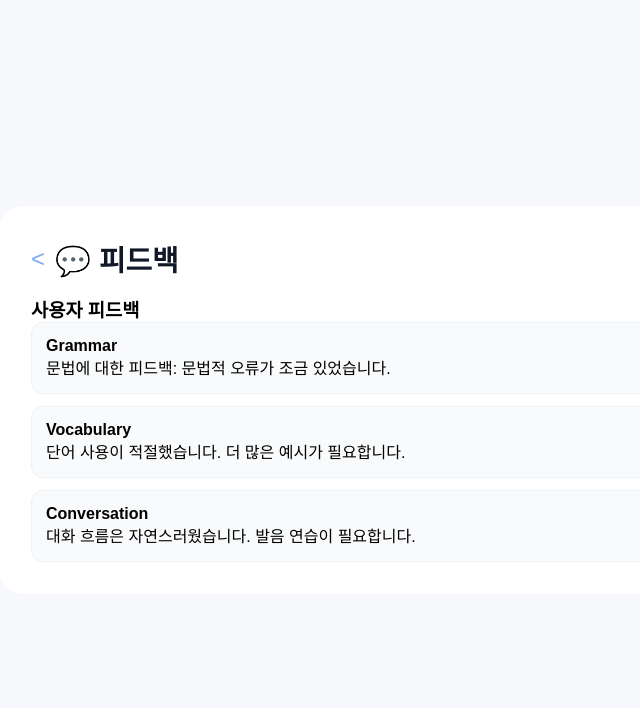
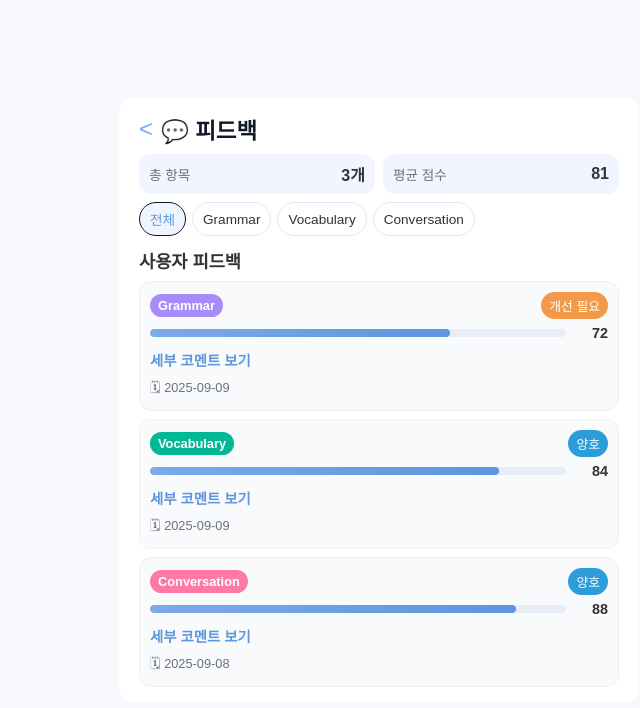
Before and after one commit to nojungsin/eng_learn_chat, a React (Create React App) app in the folder eng_learning/ui/: page /feedback in a window 1280 px wide. Shown: the top 708 px of the page, without its empty margins (261-901 px from the left). Built offline with nearby package versions, Linux system fonts and the light colour scheme.

Commit message:
Update Feedback.tsx

```diff
--- a/eng_learning/ui/src/pages/Feedback.tsx
+++ b/eng_learning/ui/src/pages/Feedback.tsx
@@ -1,45 +1,135 @@
-import { useState } from 'react';
-import { useNavigate } from 'react-router-dom';
+import { useMemo, useState } from 'react';
+import { useNavigate, useLocation } from 'react-router-dom';
 import './Feedback.css';
 
-export default function Feedback() {
-  const [feedbackList] = useState<{ topic: string; feedback: string }[]>([
+type Level = 'excellent' | 'good' | 'needs-work';
+
+type FeedbackItem = {
+  topic: 'Grammar' | 'Vocabulary' | 'Conversation';
+  feedback: string;
+  score: number; // 0~100
+  level: Level;
+  date: string; // yyyy-mm-dd
+};
+
+const INITIAL_FEEDBACK: FeedbackItem[] = [
   {
     topic: 'Grammar',
-      feedback: '문법에 대한 피드백: 문법적 오류가 조금 있었습니다.',
+    feedback: '문법적 오류가 일부 있었어요. 시제 일치와 관사 사용을 중심으로 보완해보면 좋아요.',
+    score: 72,
+    level: 'needs-work',
+    date: '2025-09-09',
   },
   {
     topic: 'Vocabulary',
-      feedback: '단어 사용이 적절했습니다. 더 많은 예시가 필요합니다.',
+    feedback: '단어 선택은 적절했어요. 같은 표현 반복을 줄이고 동의어를 다양화해보면 더 좋아요.',
+    score: 84,
+    level: 'good',
+    date: '2025-09-09',
   },
   {
     topic: 'Conversation',
-      feedback: '대화 흐름은 자연스러웠습니다. 발음 연습이 필요합니다.',
+    feedback: '대화 흐름은 자연스러웠고 템포도 좋았어요. 억양/발음은 특정 단어에서 살짝 뭉개졌어요.',
+    score: 88,
+    level: 'good',
+    date: '2025-09-08',
   },
-  ]);
+];
 
+const TABS: Array<'All' | FeedbackItem['topic']> = ['All', 'Grammar', 'Vocabulary', 'Conversation'];
+
+export default function Feedback() {
   const navigate = useNavigate();
+  const location = useLocation() as { state?: { newFeedback?: FeedbackItem } };
+
+  const initialList = location.state?.newFeedback
+    ? [location.state.newFeedback, ...INITIAL_FEEDBACK]
+    : INITIAL_FEEDBACK;
+
+  const [activeTab, setActiveTab] = useState<(typeof TABS)[number]>('All');
+  const [feedbackList] = useState<FeedbackItem[]>(initialList);
+
+  const filtered = useMemo(
+    () => (activeTab === 'All' ? feedbackList : feedbackList.filter(f => f.topic === activeTab)),
+    [activeTab, feedbackList]
+  );
+
+  const avgScore = useMemo(() => {
+    if (filtered.length === 0) return 0;
+    return Math.round(filtered.reduce((sum, f) => sum + f.score, 0) / filtered.length);
+  }, [filtered]);
+
+  const levelLabel = (level: Level) =>
+    level === 'excellent' ? '우수' : level === 'good' ? '양호' : '개선 필요';
 
   return (
     <div className="feedback-container">
-        <div className="feedback-card">
+      {/* compact 클래스로 크기 축소 + 내부 스크롤 */}
+      <div className="feedback-card compact">
+        {/* Header */}
         <div className="feedback-header">
-            <button className="back-button" onClick={() => navigate('/home')}>
+          <button className="back-button" aria-label="뒤로가기" onClick={() => navigate('/home')}>
             &lt;
           </button>
           <h2>💬 피드백</h2>
         </div>
 
-          <h3>사용자 피드백</h3>
+        {/* Summary */}
+        <section className="summary">
+          <div className="summary-item">
+            <span className="summary-label">총 항목</span>
+            <strong className="summary-value">{filtered.length}개</strong>
+          </div>
+          <div className="summary-item">
+            <span className="summary-label">평균 점수</span>
+            <strong className="summary-value">{avgScore}</strong>
+          </div>
+        </section>
 
-          {feedbackList.length === 0 ? (
-              <p>아직 피드백이 없습니다.</p>
+        {/* Tabs */}
+        <nav className="tabs" aria-label="피드백 카테고리">
+          {TABS.map(tab => (
+            <button
+              key={tab}
+              className={`tab ${activeTab === tab ? 'active' : ''}`}
+              onClick={() => setActiveTab(tab)}
+            >
+              {tab === 'All' ? '전체' : tab}
+            </button>
+          ))}
+        </nav>
+
+        {/* List */}
+        <h3 className="section-title">사용자 피드백</h3>
+        {filtered.length === 0 ? (
+          <p className="empty">아직 피드백이 없습니다.</p>
         ) : (
-              <ul className="feedback-list">
-                {feedbackList.map((item, index) => (
-                    <li key={index} className="feedback-item">
-                      <h4>{item.topic}</h4>
-                      <p>{item.feedback}</p>
+          <ul className="feedback-list" role="list">
+            {filtered.map((item, idx) => (
+              <li key={idx} className="feedback-item">
+                <div className="item-head">
+                  <span className={`topic-badge topic-${item.topic.toLowerCase()}`}>
+                    {item.topic}
+                  </span>
+                  <span className={`level-chip level-${item.level}`}>{levelLabel(item.level)}</span>
+                </div>
+
+                {/* Score bar */}
+                <div className="score-wrap" aria-label={`점수: ${item.score}점`}>
+                  <div className="score-bar">
+                    <div className="score-fill" style={{ width: `${item.score}%` }} />
+                  </div>
+                  <span className="score-text">{item.score}</span>
+                </div>
+
+                <details className="feedback-details">
+                  <summary className="details-summary">세부 코멘트 보기</summary>
+                  <p className="feedback-text">{item.feedback}</p>
+                </details>
+
+                <div className="meta">
+                  <span className="date">🗓 {item.date}</span>
+                </div>
               </li>
             ))}
           </ul>
```
Lines whose indentation alone changed are shown as unchanged.
